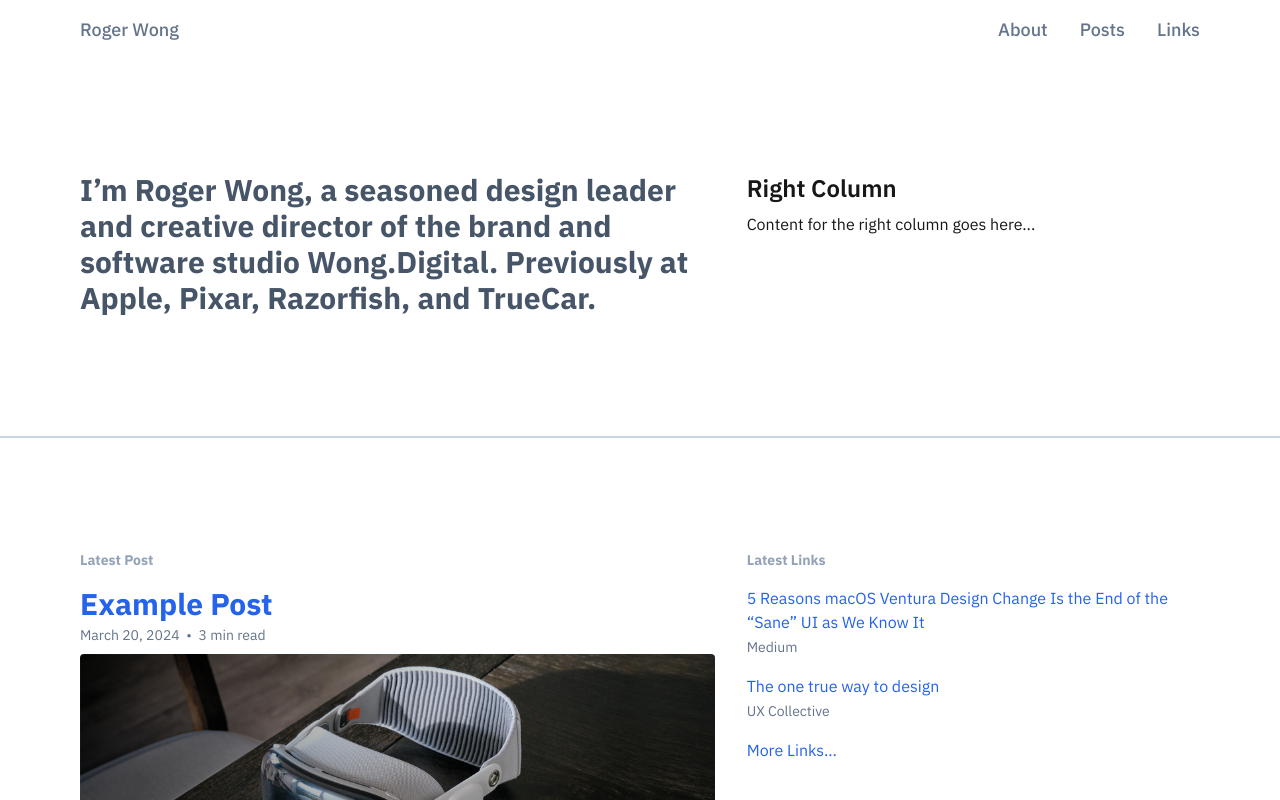
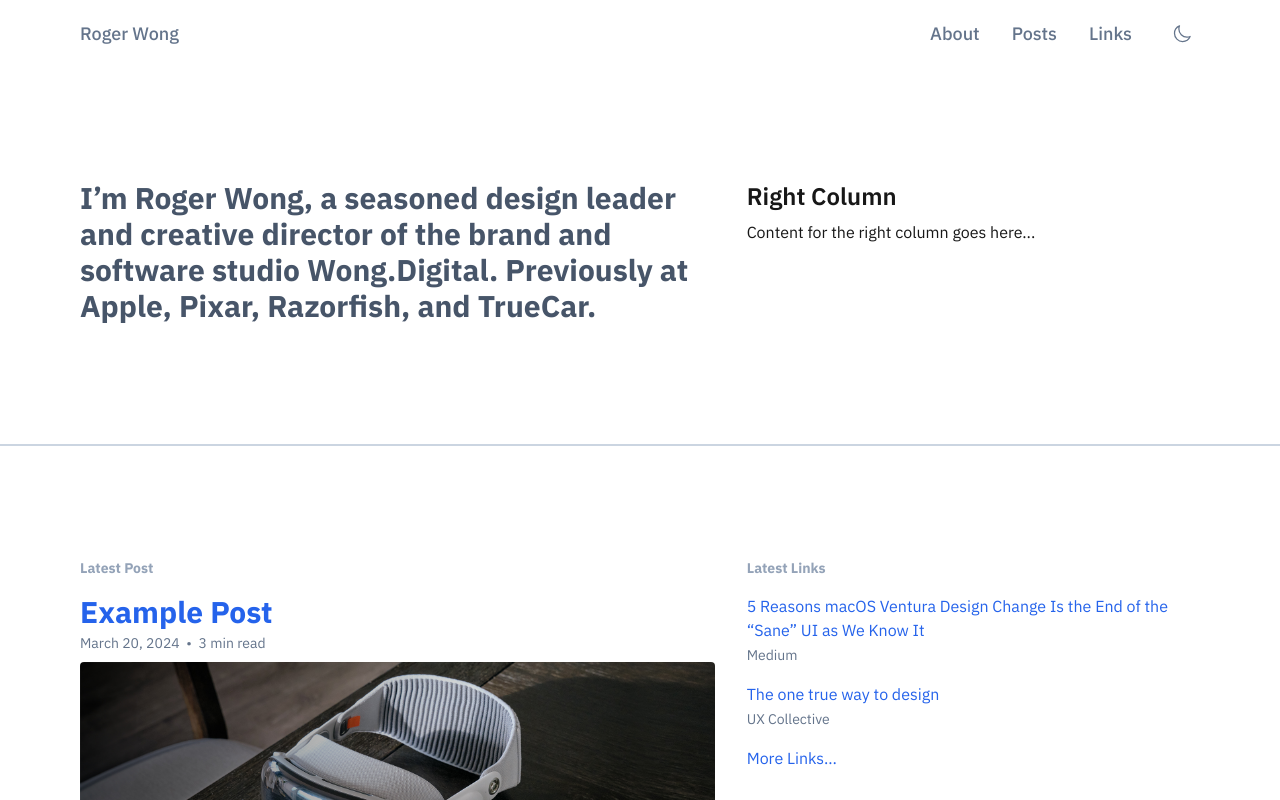
Before and after one commit to wongdigital/rogerwong-site, a Next.js app: page / in a window 1280 px wide. Shown: the top 800 px of the page. Built offline with nearby package versions, Linux system fonts and the light colour scheme.

Commit message:
Add light/dark mode toggle

```diff
--- a/package.json
+++ b/package.json
@@ -12,6 +12,7 @@
     "@heroicons/react": "^2.1.5",
     "gray-matter": "^4.0.3",
     "next": "15.0.1",
+    "next-themes": "^0.3.0",
     "react": "19.0.0-rc-69d4b800-20241021",
     "react-dom": "19.0.0-rc-69d4b800-20241021",
     "remark": "^15.0.1",
--- a/src/app/globals.css
+++ b/src/app/globals.css
@@ -7,11 +7,9 @@
   --foreground: #171717;
 }
 
-@media (prefers-color-scheme: dark) {
-  :root {
-    --background: #0a0a0a;
-    --foreground: #ededed;
-  }
+.dark {
+  --background: #0a0a0a;
+  --foreground: #ededed;
 }
 
 body {
--- a/src/app/layout.tsx
+++ b/src/app/layout.tsx
@@ -3,6 +3,8 @@ import "./globals.css";
 import Header from "@/components/Header";
 import Footer from "@/components/Footer";
 import { IBM_Plex_Sans, IBM_Plex_Mono } from 'next/font/google';
+import { ThemeProvider } from 'next-themes'
+import { Providers } from '@/components/Providers'
 
 const ibmPlexSans = IBM_Plex_Sans({
   weight: ['400', '500', '600', '700'],
@@ -48,13 +50,15 @@ export default function RootLayout({
   children: React.ReactNode
 }) {
   return (
-    <html lang="en" className={`${ibmPlexSans.variable} ${ibmPlexMono.variable}`}>
-      <body>
-        <div className="container mx-auto">
-          <Header />
-          {children}
-          <Footer />
-        </div>
+    <html lang="en" suppressHydrationWarning className={`${ibmPlexSans.variable} ${ibmPlexMono.variable}`}>
+      <body suppressHydrationWarning>
+        <Providers>
+          <div className="container mx-auto">
+            <Header />
+            {children}
+            <Footer />
+          </div>
+        </Providers>
       </body>
     </html>
   )
--- a/src/components/Header.tsx
+++ b/src/components/Header.tsx
@@ -1,14 +1,51 @@
+'use client'
+
 import Link from 'next/link';
+import { useTheme } from 'next-themes';
+import { SunIcon, MoonIcon } from '@heroicons/react/24/outline';
+import { useEffect, useState } from 'react';
 
 export default function Header() {
+  const { resolvedTheme, theme, setTheme } = useTheme();
+  const [mounted, setMounted] = useState(false);
+
+  useEffect(() => {
+    setMounted(true);
+    console.log('Mounted, current theme:', theme);
+    console.log('Resolved theme:', resolvedTheme);
+  }, [theme, resolvedTheme]);
+
+  if (!mounted) {
+    return null; // Return null on server-side and first render
+  }
+
+  const toggleTheme = () => {
+    const newTheme = resolvedTheme === 'dark' ? 'light' : 'dark';
+    console.log('Toggling theme from', resolvedTheme, 'to', newTheme);
+    setTheme(newTheme);
+  };
+
   return (
-    <header className="text-lg text-slate-500 font-medium py-4">
+    <header className="text-lg text-slate-500 dark:text-slate-400 font-medium py-4">
       <nav className="container mx-auto px-4 lg:px-20 md:px-0 flex justify-between items-center">
-        <Link href="/" className="hover:underline hover:text-slate-600">Roger Wong</Link>
-        <ul className="flex space-x-8">
-          <li><Link href="/about" className="hover:underline hover:text-slate-600">About</Link></li>
-          <li><Link href="/posts" className="hover:underline hover:text-slate-600">Posts</Link></li>
-          <li><Link href="/linklog" className="hover:underline hover:text-slate-600">Links</Link></li>
+        <Link href="/" className="hover:underline hover:text-slate-600 dark:hover:text-slate-300">Roger Wong</Link>
+        <ul className="flex space-x-8 items-center">
+          <li><Link href="/about" className="hover:underline hover:text-slate-600 dark:hover:text-slate-300">About</Link></li>
+          <li><Link href="/posts" className="hover:underline hover:text-slate-600 dark:hover:text-slate-300">Posts</Link></li>
+          <li><Link href="/linklog" className="hover:underline hover:text-slate-600 dark:hover:text-slate-300">Links</Link></li>
+          <li>
+            <button
+              onClick={toggleTheme}
+              className="p-2 rounded-lg hover:bg-slate-200 dark:hover:bg-slate-700"
+              aria-label="Toggle theme"
+            >
+              {resolvedTheme === 'dark' ? (
+                <SunIcon className="h-5 w-5" />
+              ) : (
+                <MoonIcon className="h-5 w-5" />
+              )}
+            </button>
+          </li>
         </ul>
       </nav>
     </header>
--- /dev/null
+++ b/src/components/Providers.tsx
@@ -0,0 +1,17 @@
+'use client'
+
+import { ThemeProvider } from 'next-themes'
+
+export function Providers({ children }: { children: React.ReactNode }) {
+  return (
+    <ThemeProvider
+      attribute="class"
+      defaultTheme="system"
+      enableSystem
+      storageKey="theme"
+      themes={['light', 'dark', 'system']}
+    >
+      {children}
+    </ThemeProvider>
+  )
+}
--- a/tailwind.config.ts
+++ b/tailwind.config.ts
@@ -1,6 +1,7 @@
 import type { Config } from "tailwindcss";
 
 const config: Config = {
+  darkMode: 'class',
   content: [
     "./src/pages/**/*.{js,ts,jsx,tsx,mdx}",
     "./src/components/**/*.{js,ts,jsx,tsx,mdx}",
@@ -19,4 +20,5 @@ const config: Config = {
   },
   plugins: [],
 };
+
 export default config;
```
Also changed, not shown: 1 other file (tests, documents, lock files or other folders).
